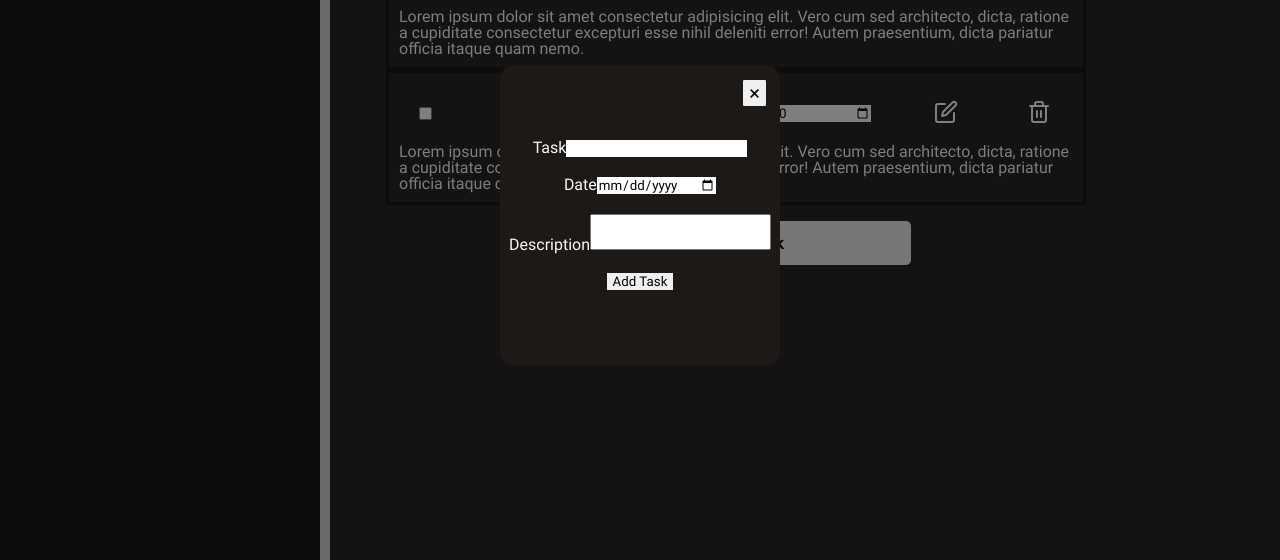
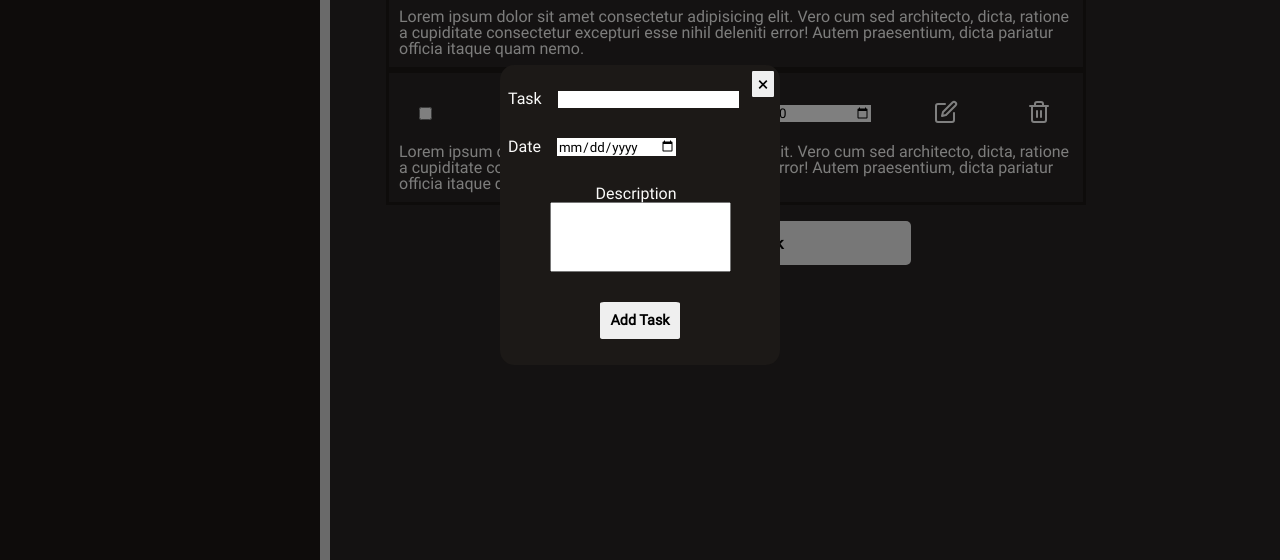
Before and after one commit to alex-sdk/TODO-TOP, a website built with webpack: page src/index.html in a window 1280 px wide. Both pictures are taken after typing "2020-01-15", "2020-01-15" into the empty fields and a click on the button "Add Task". Shown: the part 185-745 px from the top of the page. Built offline with nearby package versions, Linux system fonts and the light colour scheme.

Commit message:
modal styling

```diff
--- a/src/css/style.css
+++ b/src/css/style.css
@@ -148,15 +148,9 @@ footer{
     border-radius: 5%;
     width: 40%;
 }
-textarea{
-    resize: none;
-}
 /*modal */
 .modal{
     display: flex;
-    flex-direction: column;
-    justify-content: center;
-    align-items: center;
     position: fixed;
     top: 50%;
     left: 50%;
@@ -167,7 +161,6 @@ textarea{
     width: 280px;
     min-height: 300px;
     border-radius: 5%;
-    gap: 20px;
 }
 .modal.active{
     transform: translate(-50%, -50%) scale(1);
@@ -190,13 +183,37 @@ textarea{
 #close-modal{
     font-size: 1.25rem;
     position: absolute;
-    right: 5%;
-    top: 5%;
+    right: 2%;
+    top: 2%;
     border-radius: 5%;
 }
 #close-modal:hover{
     font-size: 1.40rem;
     font-weight: bold;
+}
+form{
+    display: flex;
+    flex-direction: column;
+    width: 100%;
+    align-items: flex-start;
+    justify-content: center;
+    gap: 30px;
+}
+label{
+    display: inline-block;
+    margin-left: 0.5rem;
+    margin-right: 1rem;
+}
+textarea{
+    display: flex;
+    resize: none;
+    height: 8ch;
+}
+form button:last-child{
+    align-self: center;
+}
+form div:last-of-type{
+    align-self: center;
 }
 /*buttons */
 .addButton{
@@ -210,6 +227,19 @@ textarea{
     font-size: 1rem;
     gap:5px;
     margin-top: 1rem;
+}
+.addTask{
+    font-size: 0.9rem;
+    padding: 10px 10px;
+    cursor: pointer;
+    font-weight: bold;
+    border-radius: 5%;
+}
+.addTask:hover{
+    background-color: var(--off-white);
+}
+.addTask:active{
+    background-color: var(--white);
 }
 .addButton:hover{
     background-color: var(--off-white);
@@ -248,7 +278,7 @@ button, input{
     border: 3px solid var(--main-bg-color);
     padding: 10px;
 }
-.addTask{
+.addButtonStyling{
     width: 50%;
     align-self: center;
 }
--- a/src/index.html
+++ b/src/index.html
@@ -63,7 +63,7 @@
                                 Lorem ipsum dolor sit amet consectetur adipisicing elit. Vero cum sed architecto, dicta, ratione a cupiditate consectetur excepturi esse nihil deleniti error! Autem praesentium, dicta pariatur officia itaque quam nemo.
                             </div>
                         </div>
-                        <button class="addTask addButton" modal-target="#modal"><img src="../src/assets/plus.svg">Add Task</button>
+                        <button class="addButtonStyling addButton" modal-target="#modal"><img src="../src/assets/plus.svg">Add Task</button>
                     </div>
                 </div>
             </div>
--- a/src/modal.js
+++ b/src/modal.js
@@ -22,8 +22,6 @@ function createModal() {
     }
 
     const form = document.createElement("form");
-    form.action = "#";
-    form.method = "post";
 
     const closeButton = document.createElement("button");
     closeButton.id = "close-modal";
@@ -32,13 +30,15 @@ function createModal() {
     overlay.addEventListener("click", closeModal);
 
     const addButton = document.createElement("button");
+    addButton.classList.add("addTask")
     addButton.innerText = "Add Task";
 
     const div1 = createDivContainers("Task", true, 25, 1, "text");
     const div2 = createDivContainers("Date", true, 0, 0, "date");
     const div3 = createDivContainers("Description", false, 300);
 
-    modal.append(closeButton, div1, div2, div3, addButton)
+    form.append(closeButton, div1, div2, div3, addButton);
+    modal.append(form);
 }
 function openModal() {
     modal.classList.add("active");
--- a/src/projects.js
+++ b/src/projects.js
@@ -111,4 +111,4 @@ const defaultProject = new Project(defaultTitle, allTasks, allProjects);
 
 const projectList = document.querySelector(".projects");
 const addProjectBtn = document.getElementById("addProject");
-const addTaskBtn = document.querySelector(".addTask");
+const addTaskBtn = document.querySelector(".addButtonStyling");
```
Also changed, not shown: dist/index.bundle.js, dist/index.html, dist/localStorage.bundle.js, dist/modal.bundle.js, dist/project.bundle.js.
